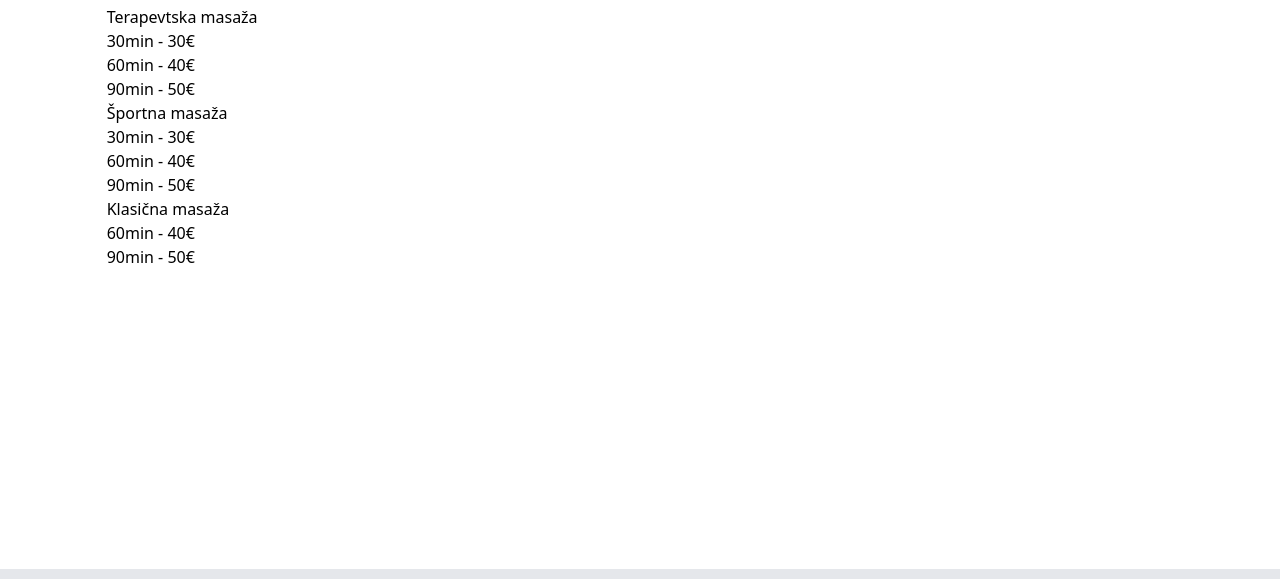
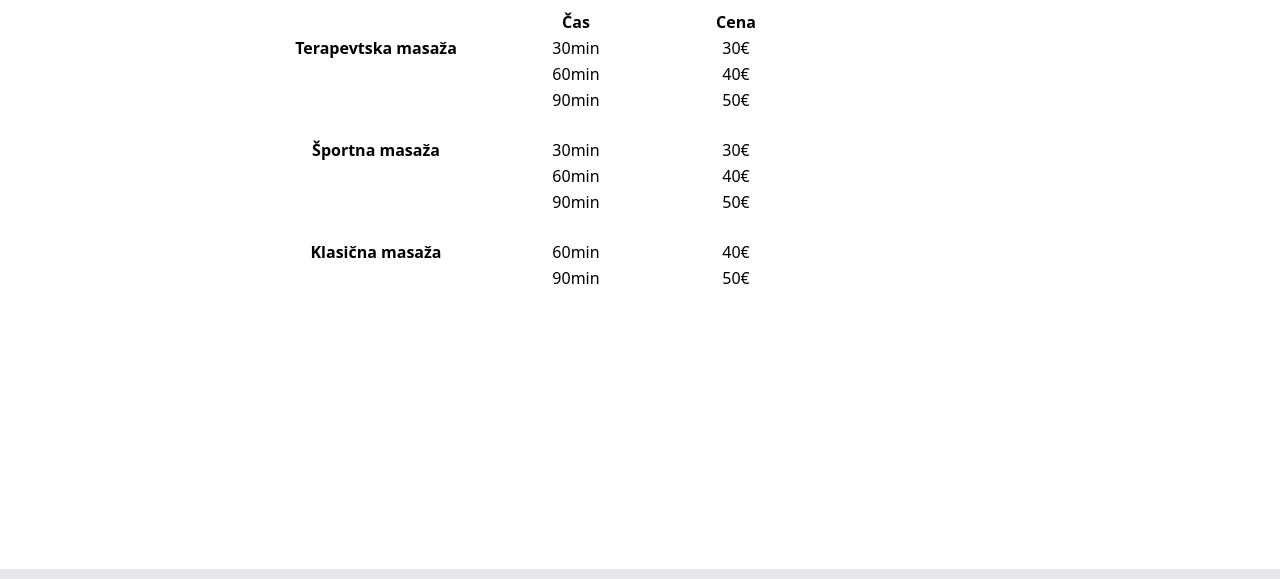
Before and after one commit to gkatrasnik/masaze-dotik, a Gatsby site: page /cenik in a window 1280 px wide. Shown: the part 167-746 px from the top of the page. Built offline with nearby package versions, Linux system fonts and the light colour scheme; Gatsby itself is replaced by a stand-in of ours.

Commit message:
hero section, cenik

```diff
--- a/src/components/footer.js
+++ b/src/components/footer.js
@@ -5,7 +5,7 @@ import { FaFacebook, FaInstagram } from "react-icons/fa"
 function Footer() {
   return (
     <footer>
-      <div className="flex justify-evenly flex-wrap px-4 bg-gray-200 p-4 content-center">
+      <div className="flex justify-evenly flex-wrap px-4 bg-gray-200 p-4 mt-4 content-center">
         <div className="flex">
           <Link to={`https://www.facebook.com/dotikmasaze`} className="px-2">
             <FaFacebook size={"2em"} />
--- a/src/components/header.js
+++ b/src/components/header.js
@@ -15,10 +15,11 @@ function Header({ siteTitle }) {
           width={117}
           height={40}
         />
-        */
+        {/*
         <span className="text-xl font-semibold tracking-tight">
           {siteTitle}
         </span>
+        */}
       </div>
       <div className="block lg:hidden">
         <button
--- a/src/components/layout.js
+++ b/src/components/layout.js
@@ -26,7 +26,9 @@ const Layout = ({ children }) => {
     <>
       <div className="flex flex-col min-h-screen">
         <Header siteTitle={data.site.siteMetadata.title} />
-        <main className="flex-grow w-5/6 self-center">{children}</main>
+        <main className="flex-grow w-5/6 max-w-screen-md self-center">
+          {children}
+        </main>
         <Footer />
       </div>
     </>
--- a/src/pages/cenik.js
+++ b/src/pages/cenik.js
@@ -7,19 +7,61 @@ import SEO from "../components/seo"
 const Cenik = props => (
   <Layout>
     <SEO title="Cenik" />
-    <h1>Cenik</h1>
-    <h2>Cene masažnih storitev</h2>
-    <h4>Terapevtska masaža</h4>
-    <p>30min - 30€</p>
-    <p>60min - 40€</p>
-    <p>90min - 50€</p>
-    <h4>Športna masaža</h4>
-    <p>30min - 30€</p>
-    <p>60min - 40€</p>
-    <p>90min - 50€</p>
-    <h4>Klasična masaža</h4>
-    <p>60min - 40€</p>
-    <p>90min - 50€</p>
+    <h1 className="text-center mb-8">Cenik</h1>
+
+    <table className="table-fixed">
+      <thead>
+        <tr>
+          <th className=" w-60"></th>
+          <th className=" w-40 ">Čas</th>
+          <th className=" w-40 ">Cena</th>
+        </tr>
+      </thead>
+      <tbody>
+        <tr>
+          <th className=" ">Terapevtska masaža</th>
+          <td className=" text-center">30min</td>
+          <td className=" text-center">30€</td>
+        </tr>
+        <tr>
+          <th className=" "></th>
+          <td className=" text-center">60min</td>
+          <td className=" text-center">40€</td>
+        </tr>
+        <tr>
+          <th className=" "></th>
+          <td className=" text-center">90min</td>
+          <td className=" text-center">50€</td>
+        </tr>
+        <br />
+        <tr>
+          <th className=" ">Športna masaža</th>
+          <td className=" text-center">30min</td>
+          <td className=" text-center">30€</td>
+        </tr>
+        <tr>
+          <th className=" "></th>
+          <td className=" text-center">60min</td>
+          <td className=" text-center">40€</td>
+        </tr>
+        <tr>
+          <th className=" "></th>
+          <td className=" text-center">90min</td>
+          <td className="text-center">50€</td>
+        </tr>
+        <br />
+        <tr>
+          <th className=" ">Klasična masaža</th>
+          <td className=" text-center">60min</td>
+          <td className=" text-center">40€</td>
+        </tr>
+        <tr>
+          <th className=" "></th>
+          <td className=" text-center">90min</td>
+          <td className=" text-center">50€</td>
+        </tr>
+      </tbody>
+    </table>
   </Layout>
 )
 
--- a/src/pages/index.js
+++ b/src/pages/index.js
@@ -8,17 +8,21 @@ import SEO from "../components/seo"
 const IndexPage = () => (
   <Layout>
     <SEO title="Domov" />
-    <h2>O meni</h2>
-    <p>Sem Jernej Švab, maser</p>
-    <br />
-    <h2>Kaj počnem</h2>
-    <p>Ukvarjam se z terapevtskimi, športnimi in klasičnimi masažami</p>
-    <p>
-      Pri delu z strankami uporabljam celosten pristop pri reševanju problema
-    </p>
-    <br />
-    <h2> Kje me najdete</h2>
-    <p>Moj salon se nahaja na naslovu Planina 3, 4000 Kranj</p>
+    <h1 className="text-center mb-8">Masaže Dotik</h1>
+    <div className="flex flex-wrap-reverse justify-center md:flex-nowrap">
+      <p className="p-4 md:w-1/2 ">
+        Sem Jernej Švab, maser in terapevt. Skupaj s stranko najprej opredelim
+        problem, potem pa s celostnim pristopom poizkušam najti vzrok problema
+        in ga odpraviti. Pri delu uporabljam različne tehnike in izkušnje
+        pridobljene z leti dela in izobraževanj.
+      </p>
+      <StaticImage
+        src="../images/jernej_svab_masaze_dotik_2.jpeg"
+        alt="Jernej Švab, Masaže Dotik"
+        width={400}
+        constrained
+      />
+    </div>
   </Layout>
 )
 
--- a/src/pages/kontakt.js
+++ b/src/pages/kontakt.js
@@ -7,7 +7,7 @@ import SEO from "../components/seo"
 const Kontakt = props => (
   <Layout>
     <SEO title="Storitve" />
-    <h1>Kontakt</h1>
+    <h1 className="text-center mb-8">Kontakt</h1>
     <p>
       <b>Delovni čas: </b>Vsak delovni dan, po dogovoru.
     </p>
--- a/src/pages/reference.js
+++ b/src/pages/reference.js
@@ -7,7 +7,7 @@ import SEO from "../components/seo"
 const Reference = props => (
   <Layout>
     <SEO title="Storitve" />
-    <h1>Reference</h1>
+    <h1 className="text-center mb-8">Reference</h1>
     <h2>Moje stranke:</h2>
     <p>Primož Roglič</p>
     <p>Ekipa Jumbo Visma</p>
```
Also changed, not shown: src/images/jernej_svab_masaze_dotik.jpeg (added), src/images/jernej_svab_masaze_dotik_2.jpeg (added), src/images/tokio_primoz_roglic_jernej_svab.jpeg (added), src/images/tokio_primoz_roglic_jernej_svab_medalja.jpeg (added).
